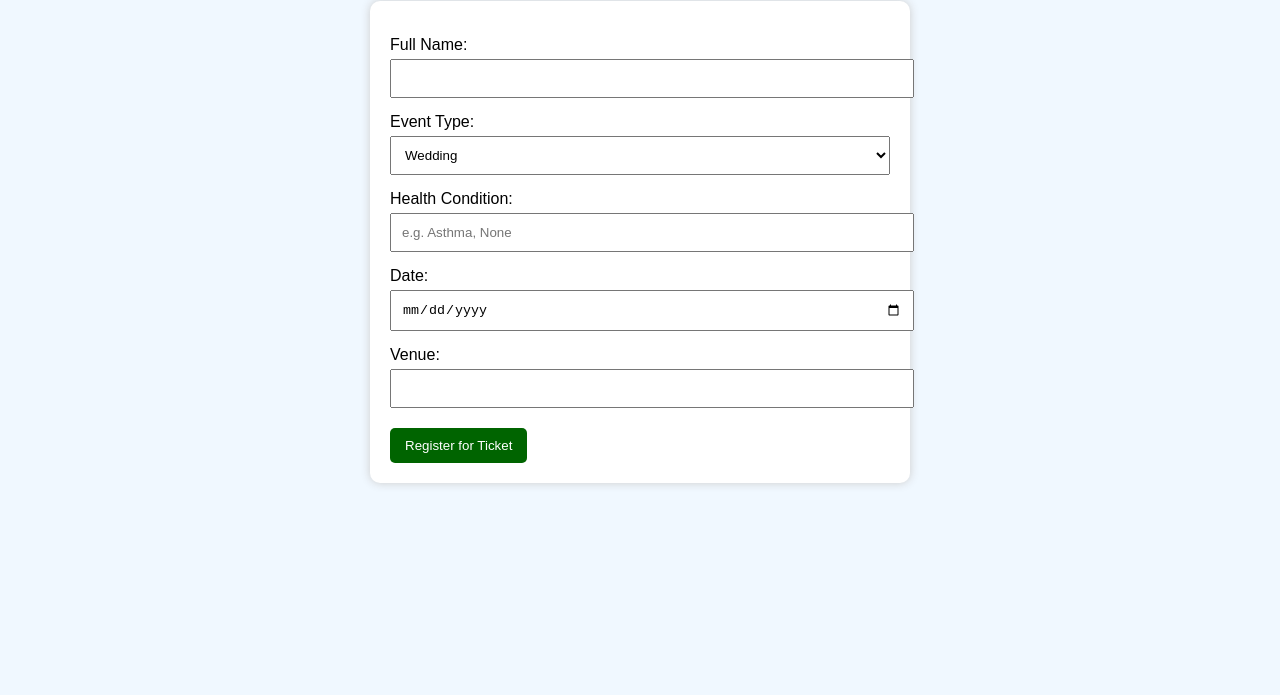
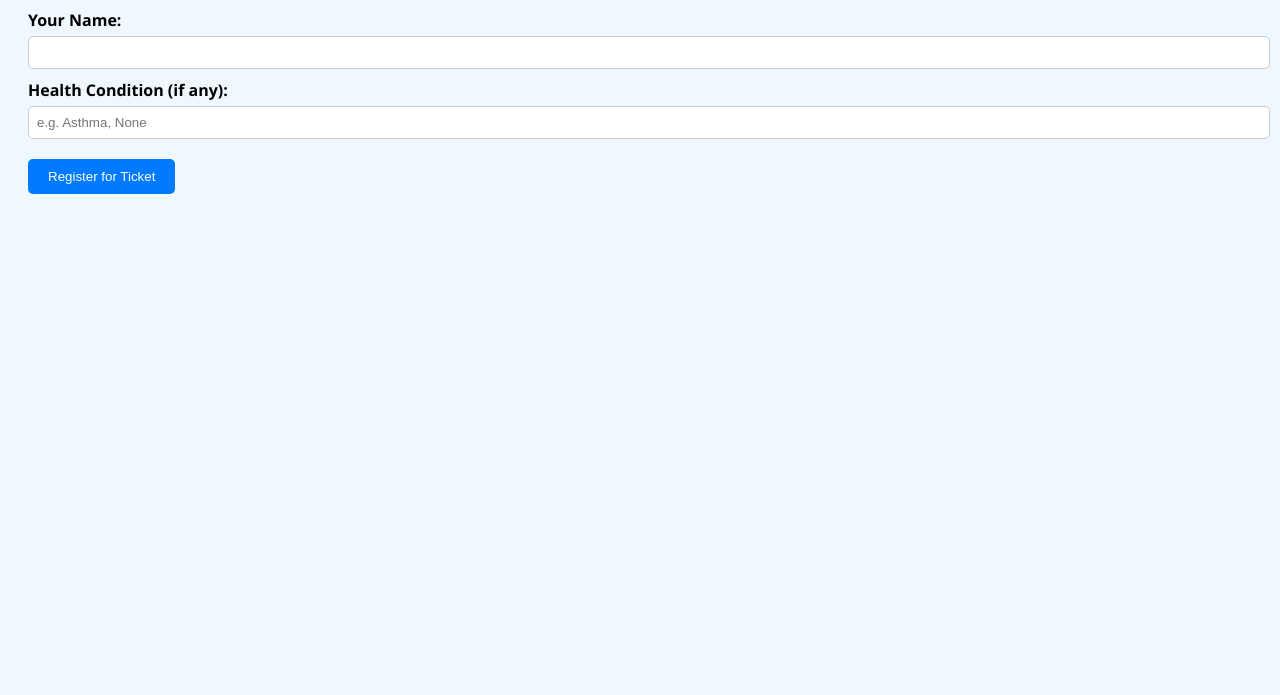
Before and after one commit to abdulmuiz-sasuke/event-invitation, a plain HTML site: page invite.html in a window 1280 px wide. Shown: the part 105-800 px from the top of the page. Drawn offline with Linux system fonts and the light colour scheme.

Commit message:
Update invite.html

```diff
--- a/invite.html
+++ b/invite.html
@@ -2,82 +2,66 @@
 <html lang="en">
 <head>
   <meta charset="UTF-8">
-  <title>You’re Invited!</title>
+  <title>You're Invited!</title>
+  <meta name="viewport" content="width=device-width, initial-scale=1.0">
   <style>
     body {
-      font-family: Arial, sans-serif;
-      padding: 30px;
+      font-family: 'Segoe UI', sans-serif;
+      padding: 20px;
       background-color: #f0f8ff;
     }
-
-    form {
-      max-width: 500px;
-      margin: auto;
-      background: #fff;
-      padding: 20px;
-      border-radius: 10px;
-      box-shadow: 0 0 10px #ccc;
+    h1 {
+      color: #333;
     }
-
     label {
       display: block;
-      margin-top: 15px;
+      margin-top: 10px;
+      font-weight: bold;
     }
-
-    input, select {
+    input {
       width: 100%;
-      padding: 10px;
+      padding: 8px;
       margin-top: 5px;
+      border-radius: 5px;
+      border: 1px solid #ccc;
     }
-
     button {
       margin-top: 20px;
-      padding: 10px 15px;
-      background-color: darkgreen;
+      padding: 10px 20px;
+      background-color: #007bff;
       color: white;
       border: none;
       border-radius: 5px;
       cursor: pointer;
     }
-
-    a.button {
-      display: inline-block;
-      margin-top: 20px;
-      padding: 10px 15px;
-      background-color: #007BFF;
-      color: white;
-      text-decoration: none;
-      border-radius: 5px;
-      text-align: center;
+    button:hover {
+      background-color: #0056b3;
     }
   </style>
 </head>
 <body>
+  <h1>Register for Your Ticket</h1>
 
-  <h2 style="text-align:center;">You are Invited!</h2>
+  <label for="name">Your Name:</label>
+  <input type="text" id="name" required>
 
-  <form action="ticket.html" method="get">
-    <label for="fullName">Full Name:</label>
-    <input type="text" id="fullName" name="fullName" required>
+  <label for="health">Health Condition (if any):</label>
+  <input type="text" id="health" placeholder="e.g. Asthma, None">
 
-    <label for="eventType">Event Type:</label>
-    <select id="eventType" name="eventType" required>
-      <option value="wedding">Wedding</option>
-      <option value="party">Party</option>
-      <option value="conference">Conference</option>
-    </select>
+  <button onclick="register()">Register for Ticket</button>
 
-    <label for="health">Health Condition:</label>
-    <input type="text" id="health" name="health" placeholder="e.g. Asthma, None" required>
+  <script>
+    function register() {
+      const name = document.getElementById("name").value;
+      const health = document.getElementById("health").value;
 
-    <label for="date">Date:</label>
-    <input type="date" id="date" name="date" required>
+      // Save to local storage
+      localStorage.setItem("name", name);
+      localStorage.setItem("health", health);
 
-    <label for="venue">Venue:</label>
-    <input type="text" id="venue" name="venue" required>
-
-    <button type="submit">Register for Ticket</button>
-  </form>
-
+      // Redirect to ticket page
+      window.location.href = "ticket.html";
+    }
+  </script>
 </body>
 </html>
```
